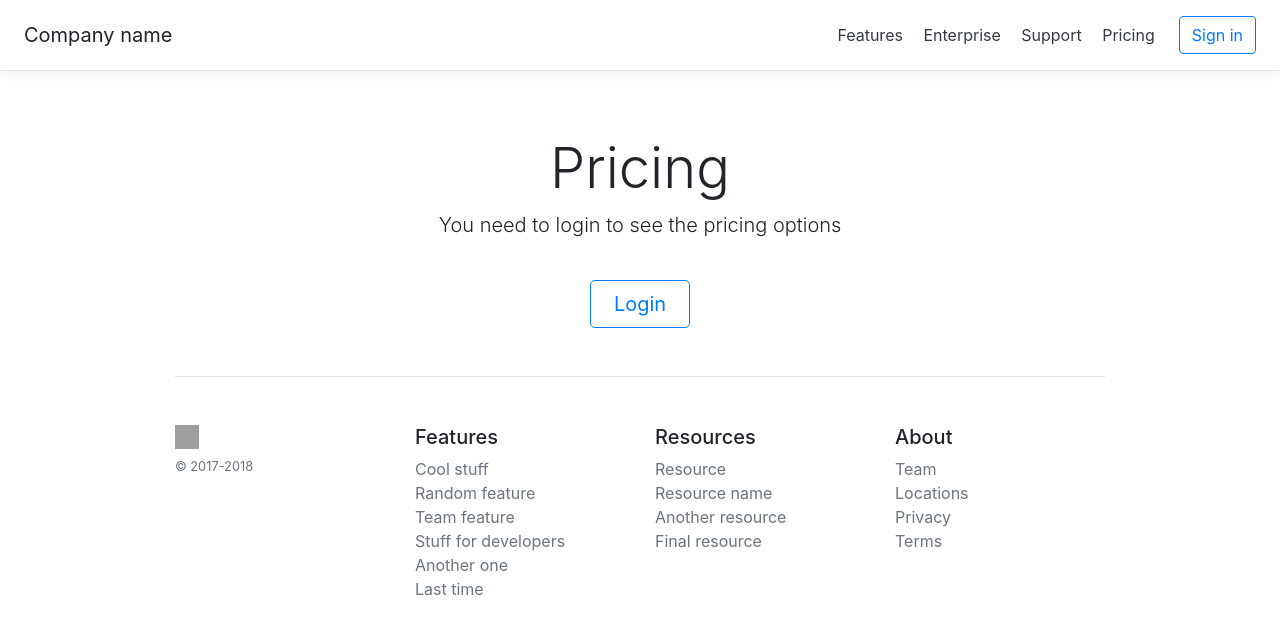
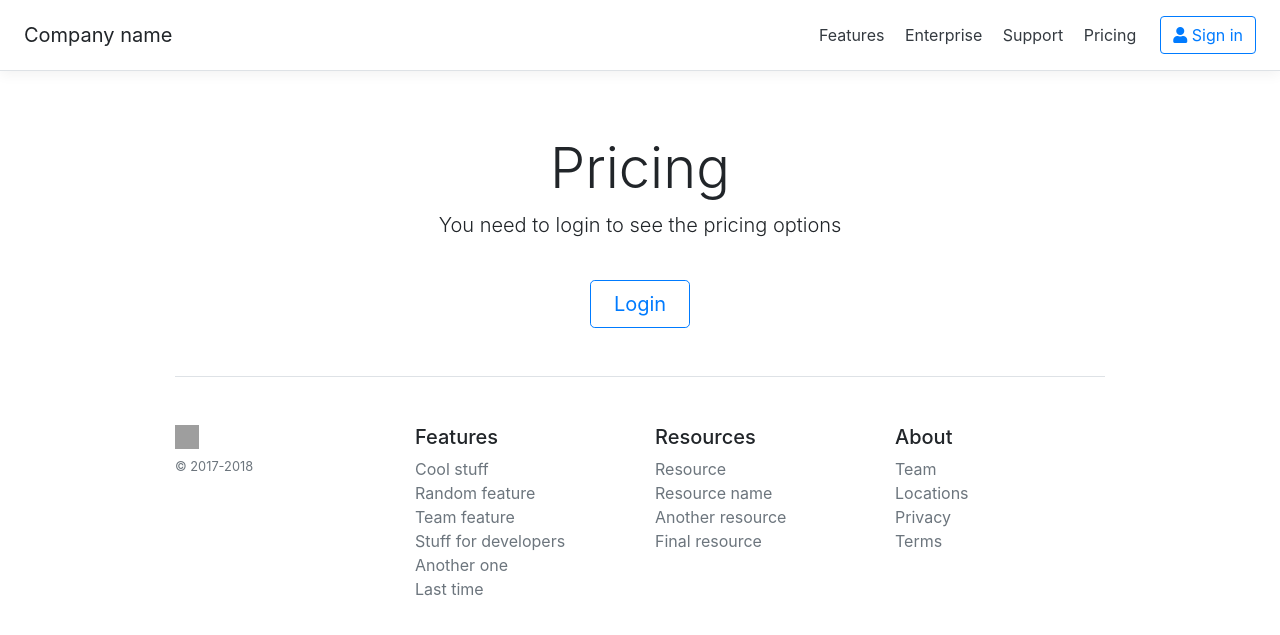
Before and after one commit to orlandobrea/php2018, a PHP site: page / in a window 1280 px wide. Shown: the top 635 px of the page. Run offline with PHP 8.4, Linux system fonts and the light colour scheme; some libraries are stand-ins or nearby versions; grey boxes are pictures that could not be loaded.

Commit message:
upd design

```diff
--- a/app/index.php
+++ b/app/index.php
@@ -23,6 +23,7 @@ session_start();
 
     <!-- Bootstrap core CSS -->
     <link rel="stylesheet" href="https://stackpath.bootstrapcdn.com/bootstrap/4.1.1/css/bootstrap.min.css" integrity="sha384-WskhaSGFgHYWDcbwN70/dfYBj47jz9qbsMId/iRN3ewGhXQFZCSftd1LZCfmhktB" crossorigin="anonymous">
+    <link rel="stylesheet" href="https://use.fontawesome.com/releases/v5.1.0/css/all.css" integrity="sha384-lKuwvrZot6UHsBSfcMvOkWwlCMgc0TaWr+30HWe3a4ltaBwTZhyTEggF5tJv8tbt" crossorigin="anonymous">
 
     <!-- Custom styles for this template -->
     <link href="pricing.css" rel="stylesheet">
@@ -41,11 +42,11 @@ session_start();
       <?php
         if(isset($_SESSION['id'])){
       ?>
-      <a class="btn btn-outline-primary" href="logout.php">Logout</a>
+      <a class="btn btn-outline-danger" href="logout.php"><i class="far fa-times-circle"></i> Logout</a>
       <?php
       } else {
       ?>
-      <a class="btn btn-outline-primary" href="login.php">Sign in</a>
+      <a class="btn btn-outline-primary" href="login.php"><i class="fas fa-user"></i> Sign in</a>
       <?php
       }
     ?>
```
